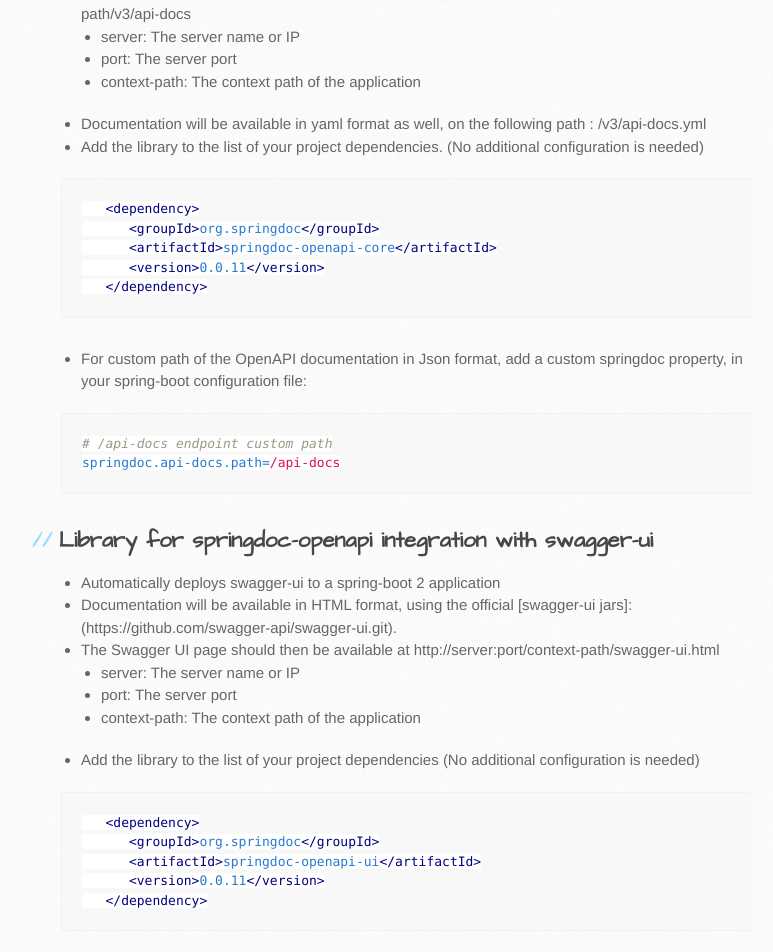
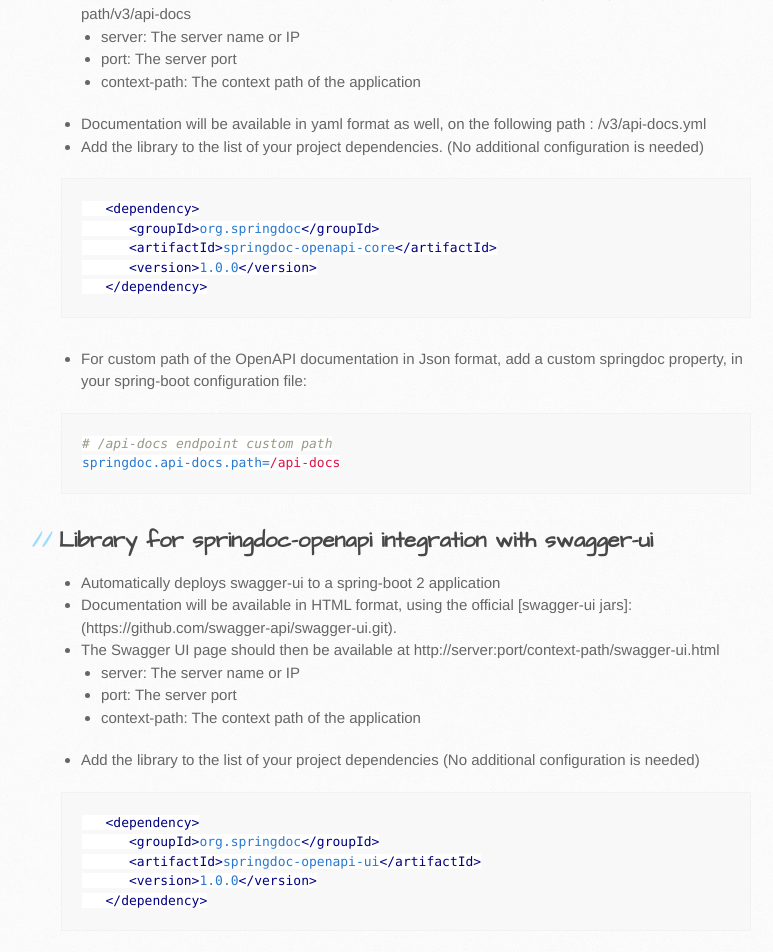
Before and after one commit to springdoc/springdoc-openapi-demos, a Jekyll site: the page built from docs/index.md, in a window 1280 px wide and 1400 px high, scrolled down 912 px. Shown: the top 952 px of the window, without its empty margins (109-882 px from the left). Built offline with Jekyll 4.4.1, drawn with Linux system fonts in a browser that asks for light colours.

Commit message:
Update index.md

````diff
--- a/docs/index.md
+++ b/docs/index.md
@@ -31,7 +31,7 @@
    <dependency>
       <groupId>org.springdoc</groupId>
       <artifactId>springdoc-openapi-core</artifactId>
-      <version>0.0.11</version>
+      <version>1.0.0</version>
    </dependency>
 ```
 *   For custom path of the OpenAPI documentation in Json format, add a custom springdoc property, in your spring-boot configuration file:
@@ -53,7 +53,7 @@
    <dependency>
       <groupId>org.springdoc</groupId>
       <artifactId>springdoc-openapi-ui</artifactId>
-      <version>0.0.11</version>
+      <version>1.0.0</version>
    </dependency>
 ```
 *   For custom path of the swagger documentation in HTML format, add a custom springdoc property, in your spring-boot configuration file:
````
